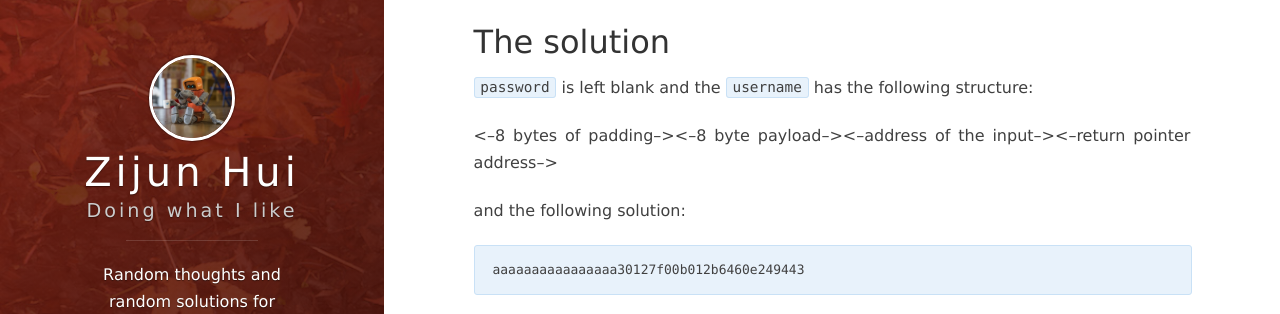
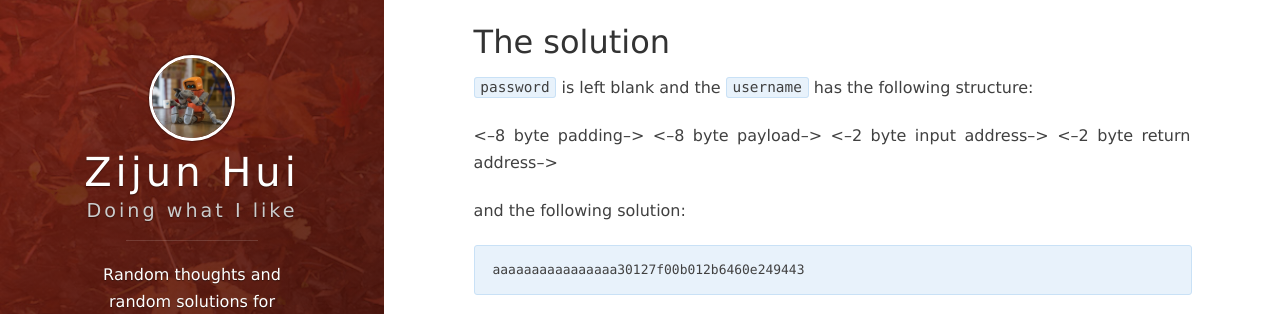
Before and after one commit to ZijunH/zijunh.github.io, a Jekyll site: the page built from _posts/2019-01-23-algiers.md, in a window 1280 px wide and 900 px high, scrolled down 1624 px. Shown: the part 134-448 px from the top of the window. Built offline with Jekyll 4.4.1, drawn with Linux system fonts in a browser that asks for light colours; nearby versions of some CDN libraries; comment, search, counter and statistics services are not loaded.

Commit message:
Content update

```diff
--- a/_posts/2019-01-23-algiers.md
+++ b/_posts/2019-01-23-algiers.md
@@ -63,7 +63,10 @@ We aim to overwrite the return pointer (at 0x4394) of `free` to direct it to our
 
 `password` is left blank and the `username` has the following structure:
 
-<--8 bytes of padding--><--8 byte payload--><--address of the input--><--return pointer address-->
+<--8 byte  padding-->
+<--8 byte payload-->
+<--2 byte input address-->
+<--2 byte return address-->
 
 and the following solution:
 
```
Also changed, not shown: _posts/2019-01-10-addis-ababa.md (+1 -1 lines), _posts/2019-01-24-vladivostok.md (+6 -2 lines), _posts/2019-01-27-bangalore.md (added, +59 -0 lines).
